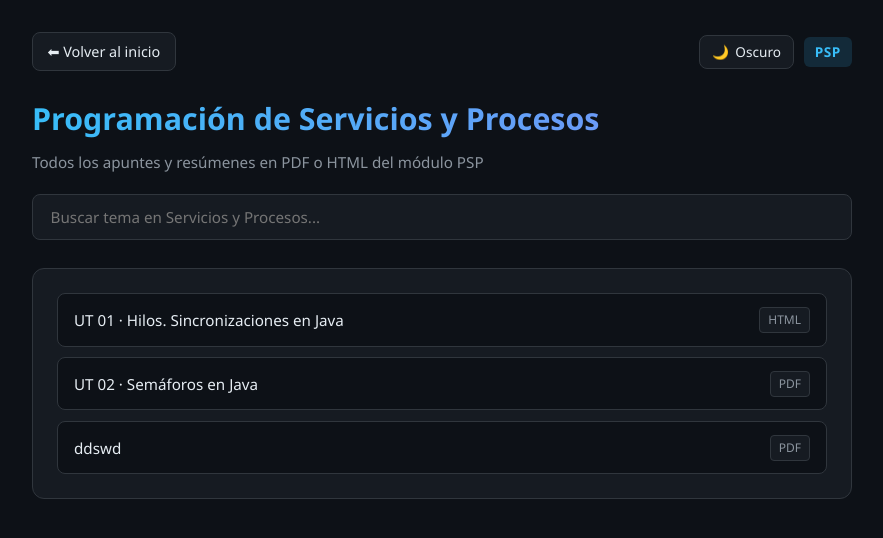
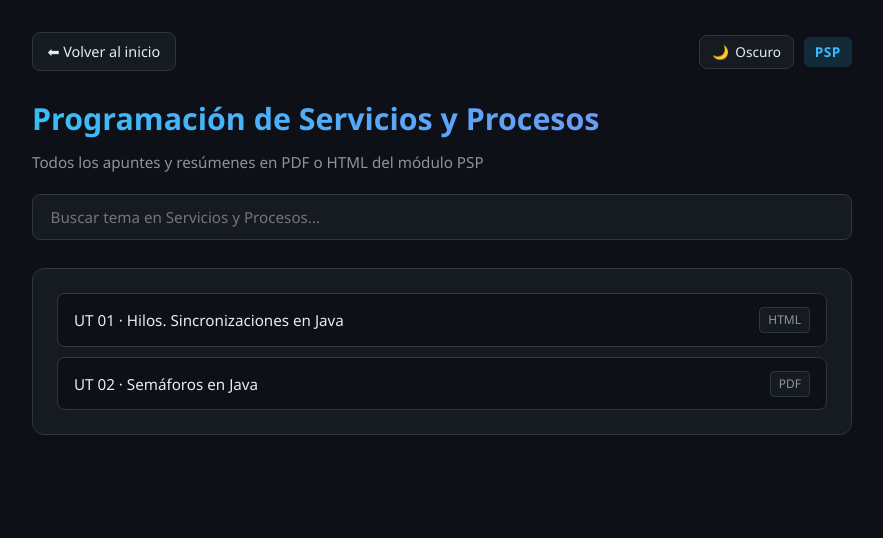
Before and after one commit to vjp-davidEC/APUNTES, a plain HTML site: page modulos/PSP/index.html in a window 1280 px wide. Shown: the whole page, without its empty margins (198-1081 px from the left). Drawn offline with Linux system fonts and the light colour scheme.

Commit message:
Quitar ddswd de modulos/PSP/index.html

```diff
--- a/modulos/PSP/index.html
+++ b/modulos/PSP/index.html
@@ -102,7 +102,6 @@
         <ul class="pdf-list">
             <li class="pdf-item"><a href="./Temas-PSP/PSP-UT01.html"><span>UT 01 · Hilos. Sincronizaciones en Java</span><span class="pdf-tag">HTML</span></a></li>
             <li class="pdf-item"><a href="./Temas-PSP/PSP-UT02.pdf"><span>UT 02 · Semáforos en Java</span><span class="pdf-tag">PDF</span></a></li>
-            <li class="pdf-item"><a href="./Temas-PSP/ESCUDERO_COCA_DAVID_PRACTICAfeedback.pdf"><span>ddswd</span><span class="pdf-tag">PDF</span></a></li>
         </ul>
     </main>
 </div>
```
